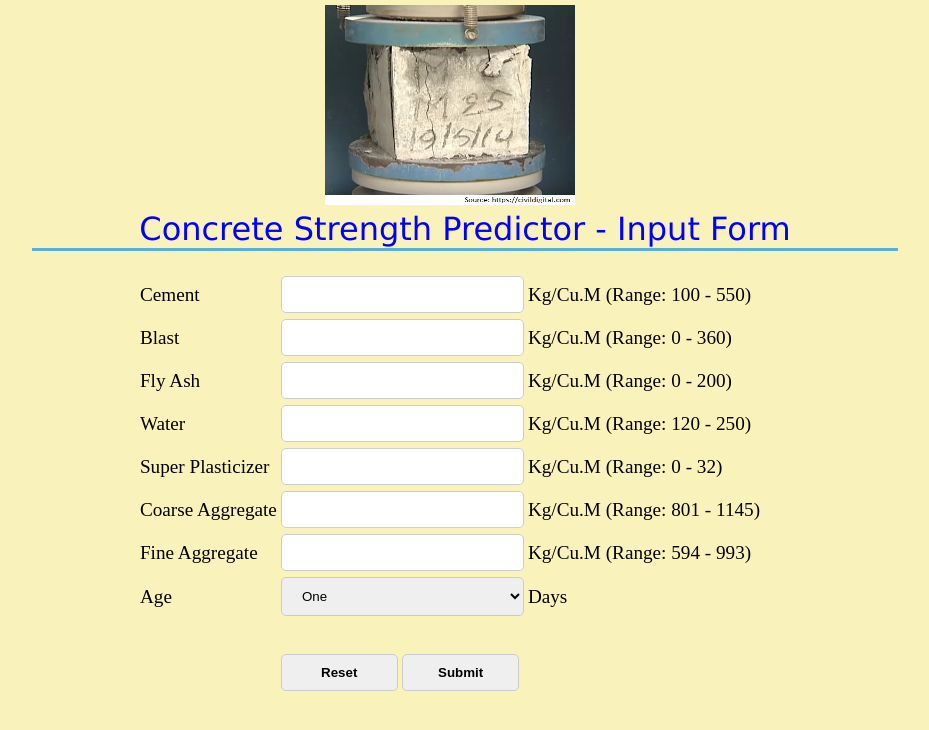
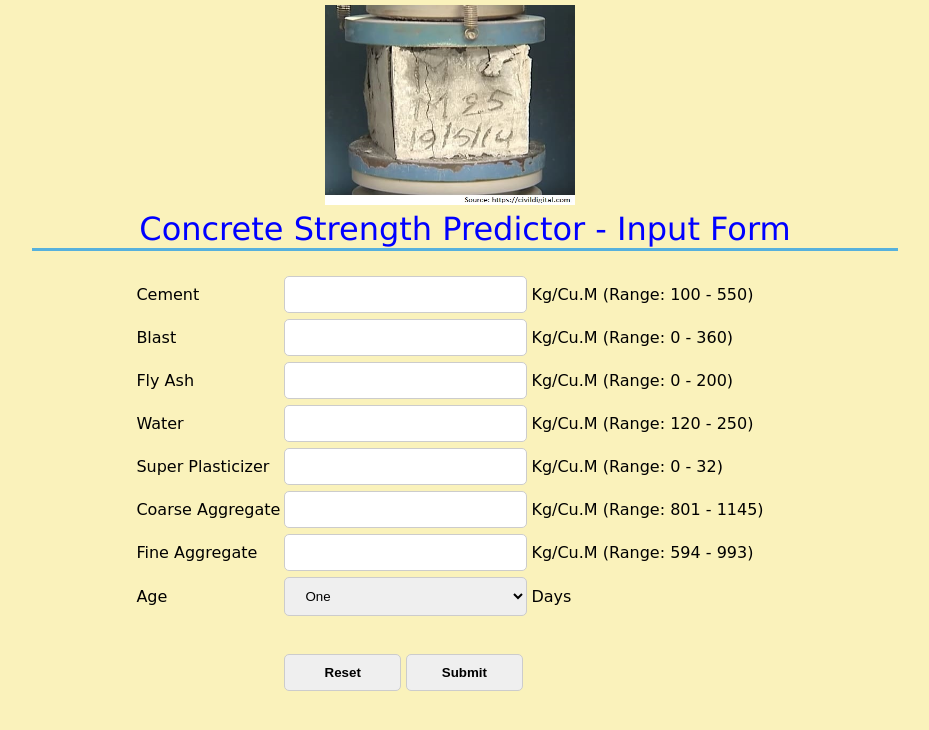
Before and after one commit to socratesk/strength-prediction, a Flask app: page /input in a window 1280 px wide. Shown: the top 730 px of the page, without its empty margins (190-1119 px from the left). Run offline with Flask 2, Linux system fonts and the light colour scheme; parts of the project's set-up code (start-up, migrations or seed data) failed here and were passed over.

Commit message:
Update input.html

```diff
--- a/templates/input.html
+++ b/templates/input.html
@@ -18,9 +18,9 @@
 
 			table {
 			  text-align: left;
-			  font-family: serif;
+			  font-family: "Comic Sans MS", cursive, sans-serif;
 			  font-weight: normal;
-			  font-size: 1.2em;
+			  font-size: 1em;
 			  margin-top: 15px;
 			}
 
```
